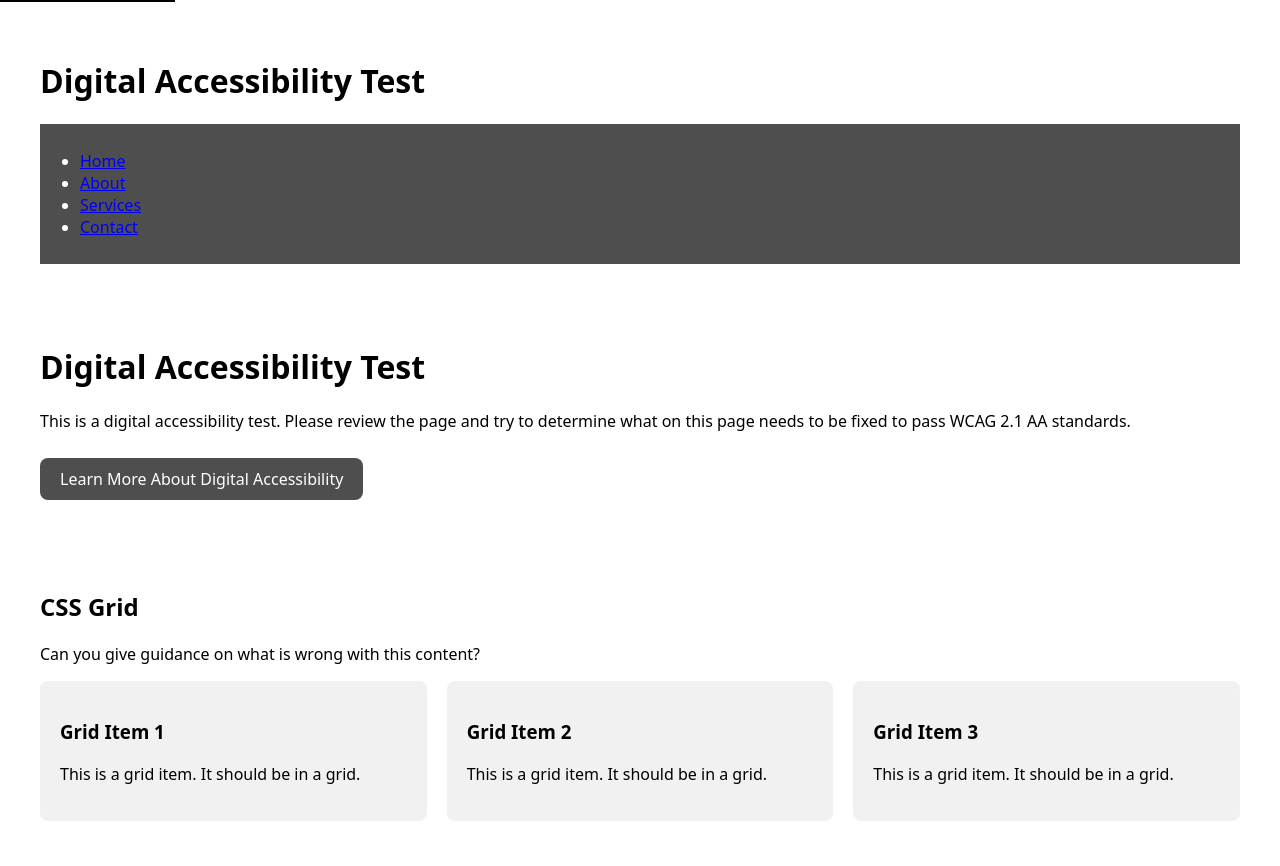
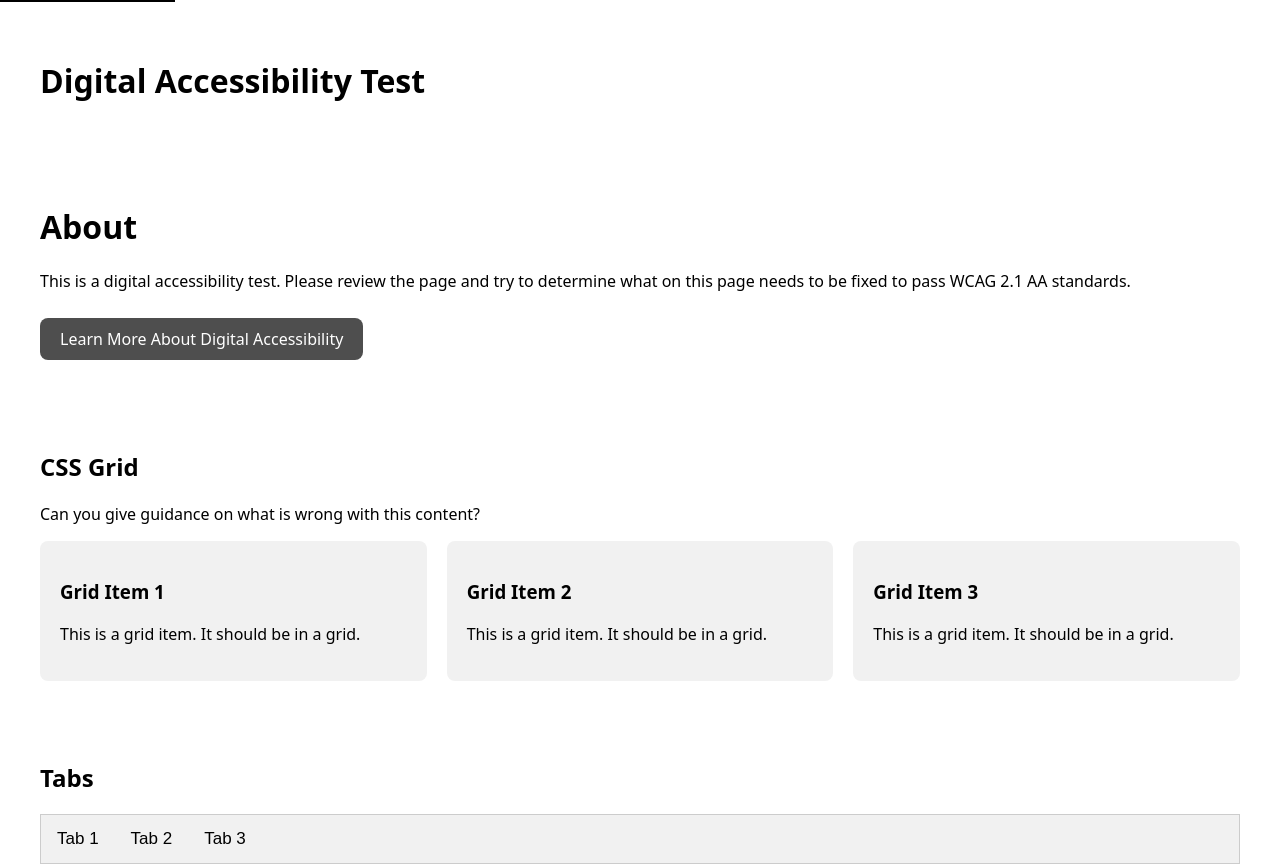
Before and after one commit to althe3rd/Digital-Accessibility-Test, a plain HTML site: page index.html in a window 1280 px wide. Shown: the top 866 px of the page. Drawn offline with Linux system fonts and the light colour scheme.

Commit message:
small update

```diff
--- a/index.html
+++ b/index.html
@@ -29,20 +29,12 @@
   <header>
     <div class="contentWidth">
       <h1>Digital Accessibility Test</h1>
-      <nav>
-        <ul>
-          <li><a href="#">Home</a></li>
-          <li><a href="#">About</a></li>
-          <li><a href="#">Services</a></li>
-          <li><a href="#">Contact</a></li>
-        </ul>
-      </nav>
     </div>
   </header>
 
   <main>
     <div class="contentWidth">
-      <h1>Digital Accessibility Test</h1>
+      <h1>About</h1>
       <p>This is a digital accessibility test. Please review the page and try to determine what on this page needs to be fixed to pass WCAG 2.1 AA standards.</p>
 
       <a href="#" class="button">Learn More About Digital Accessibility</a>
```
